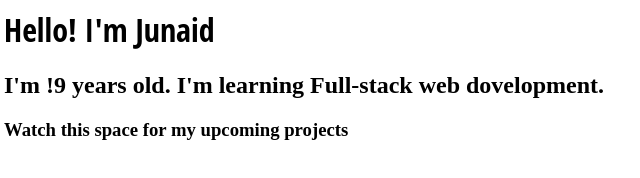
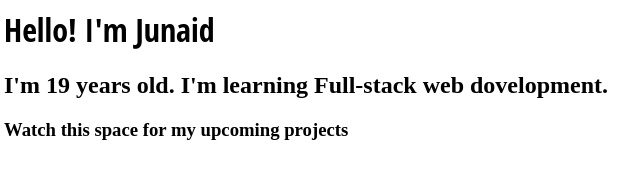
Before and after one commit to junaid2415/myproject, a plain HTML site: page index.html in a window 1280 px wide. Shown: the full height of the page, 4-644 px from the left. Drawn offline with Linux system fonts and the light colour scheme.

Commit message:
Update index.html

```diff
--- a/index.html
+++ b/index.html
@@ -9,7 +9,7 @@
         <div class="bg">
                 <header class="site-header">
                         <h1>Hello! I'm Junaid</h1>
-                        <h2>I'm !9 years old. I'm learning Full-stack web dovelopment.</h2>
+                        <h2>I'm 19 years old. I'm learning Full-stack web dovelopment.</h2>
                         <h3>Watch this space for my upcoming projects</h3>
                     </header>
                 </div>
```
